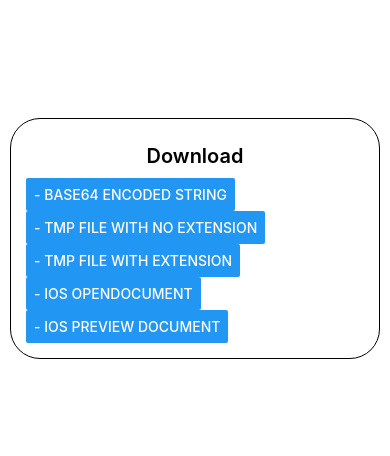
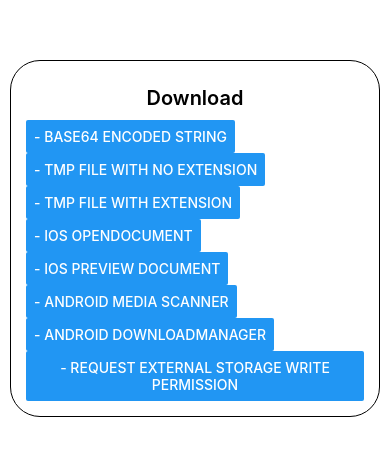
Before and after one commit to nightohl/RN-File-Upload-Download, a React Native app in the folder RNFileUploadDownload/: screen / in a window 390 px wide. Shown: the part 184-640 px from the top of the page. Built offline with nearby package versions, Linux system fonts and the light colour scheme.

Commit message:
feat: android DownloadManager

```diff
--- a/RNFileUploadDownload/App.tsx
+++ b/RNFileUploadDownload/App.tsx
@@ -1,5 +1,12 @@
 import React from 'react';
-import {SafeAreaView, StyleSheet, Button, View, Text} from 'react-native';
+import {
+  SafeAreaView,
+  StyleSheet,
+  Button,
+  View,
+  Text,
+  PermissionsAndroid,
+} from 'react-native';
 
 import {
   base64,
@@ -7,6 +14,8 @@ import {
   tmpFileWithExt,
   iosFileDownload,
   iosFileDownloadOpenDocument,
+  androidMediaScanner,
+  androidDownloadManager,
 } from './src/rn-fetch-blob/download';
 
 const App = () => {
@@ -19,6 +28,9 @@ const App = () => {
   const onIosFileDownload = () => iosFileDownload(imageLink);
   const onIosFileDownloadOpenDocument = () =>
     iosFileDownloadOpenDocument(imageLink);
+
+  const onAndroidMediaScanner = () => androidMediaScanner(imageLink);
+  const onAndroidDownloadManager = () => androidDownloadManager(imageLink);
 
   return (
     <SafeAreaView style={styles.rootContainer}>
@@ -38,6 +50,18 @@ const App = () => {
           onPress={onIosFileDownloadOpenDocument}
         />
         <Button title="- ios preview document" onPress={onIosFileDownload} />
+        <Button
+          title="- android media scanner"
+          onPress={onAndroidMediaScanner}
+        />
+        <Button
+          title="- android DownloadManager"
+          onPress={onAndroidDownloadManager}
+        />
+        <Button
+          title="- request external storage write permission"
+          onPress={requestStorageWritePermission}
+        />
       </View>
     </SafeAreaView>
   );
@@ -63,4 +87,26 @@ const styles = StyleSheet.create({
   },
 });
 
+const requestStorageWritePermission = async () => {
+  try {
+    const granted = await PermissionsAndroid.request(
+      PermissionsAndroid.PERMISSIONS.WRITE_EXTERNAL_STORAGE,
+      {
+        title: 'Write External Storage Permission!',
+        message: 'I need this permission.',
+        buttonNeutral: 'Ask Me Later',
+        buttonNegative: 'Cancel',
+        buttonPositive: 'OK',
+      },
+    );
+    if (granted === PermissionsAndroid.RESULTS.GRANTED) {
+      console.log('You can write external storage now.');
+    } else {
+      console.log('External Write Permission denied');
+    }
+  } catch (err) {
+    console.warn(err);
+  }
+};
+
 export default App;
--- a/RNFileUploadDownload/src/rn-fetch-blob/download.ts
+++ b/RNFileUploadDownload/src/rn-fetch-blob/download.ts
@@ -42,7 +42,7 @@ export const tmpFileNoExt = (fileLink: string) =>
 export const tmpFileWithExt = (fileLink: string) =>
   RNFetchBlob.config({
     fileCache: true,
-    appendExt: 'png', // ImageView 컴포넌트에 첨부할 때 확장자가 있어야하므로, 'jpg', 'png' 등 확장자 추가
+    appendExt: 'jpg', // ImageView 컴포넌트에 첨부할 때 확장자가 있어야하므로, 'jpg', 'png' 등 확장자 추가
   })
     .fetch('GET', fileLink, {
       //some headers ..
@@ -56,7 +56,7 @@ export const tmpFileWithExt = (fileLink: string) =>
 export const iosFileDownloadOpenDocument = (fileLink: string) =>
   RNFetchBlob.config({
     fileCache: true,
-    appendExt: 'png', // ImageView 컴포넌트에 첨부할 때 확장자가 있어야하므로, 'jpg', 'png' 등 확장자 추가
+    appendExt: 'jpg', // ImageView 컴포넌트에 첨부할 때 확장자가 있어야하므로, 'jpg', 'png' 등 확장자 추가
   })
     .fetch('GET', fileLink, {
       //some headers ..
@@ -81,7 +81,7 @@ export const iosFileDownload = (fileLink: string) => {
     ios: dirs.DocumentDir,
     android: dirs.DocumentDir,
   });
-  const filePath = `${dirToSave}/Test.png`;
+  const filePath = `${dirToSave}/Test.jpg`;
 
   RNFetchBlob.config({
     path: filePath,
@@ -99,3 +99,42 @@ export const iosFileDownload = (fileLink: string) => {
       );
     });
 };
+
+export const androidMediaScanner = (fileLink: string) => {
+  RNFetchBlob.config({
+    // DCIMDir is in external storage
+    path: RNFetchBlob.fs.dirs.DocumentDir + '/test.jpg',
+  })
+    .fetch('GET', fileLink)
+    .then(res => {
+      console.log('result path : ', res.path());
+      RNFetchBlob.fs.scanFile([{path: res.path(), mime: 'image/jpg'}]);
+    })
+    .then(() => {
+      // scan file success
+      console.log('suceess');
+    })
+    .catch(err => {
+      // scan file error
+      console.log('err : ', err);
+    });
+};
+
+export const androidDownloadManager = (fileLink: string) => {
+  RNFetchBlob.config({
+    // android only options, these options be a no-op on IOS
+    addAndroidDownloads: {
+      useDownloadManager: true,
+      notification: true, // 다운로드 완료 푸시알림 표시 여부
+      path: `${RNFetchBlob.fs.dirs.DownloadDir}/test.jpg`,
+      // 아래는 옵셔널이지만, 안적으면 확장자가 없을 때에는 에러나므로 적어주는 것을 추천함.
+      mime: 'image/jpg',
+      description: 'Your test reports.',
+    },
+  })
+    .fetch('GET', fileLink)
+    .then(resp => {
+      // the path of downloaded file
+      resp.path();
+    });
+};
```
Also changed, not shown: 1 other file (tests, documents, lock files or other folders).
